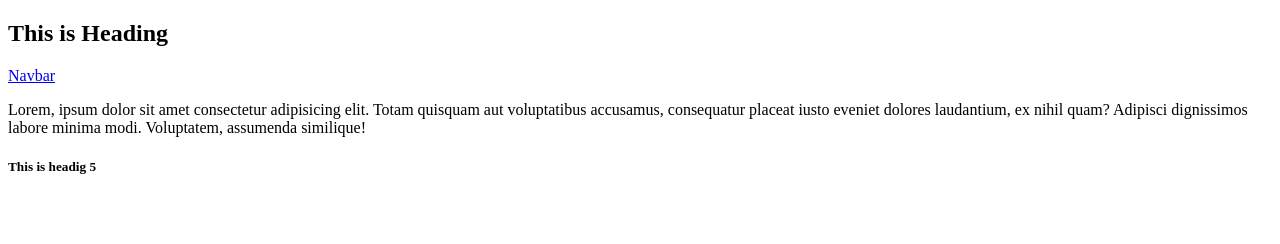
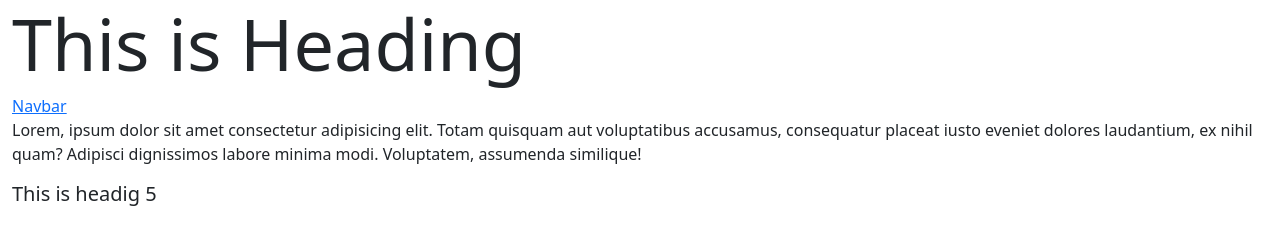
Before and after one commit to seasensr/test-web, a plain HTML site: page index.html in a window 1280 px wide. Drawn offline with nearby package versions, Linux system fonts and the light colour scheme.

Commit message:
Update index.html

```diff
--- a/index.html
+++ b/index.html
@@ -4,13 +4,18 @@
   <meta charset="UTF-8">
   <meta name="viewport" content="width=device-width, initial-scale=1.0">
   <title>This my Website</title>
+<link href="https://cdn.jsdelivr.net/npm/bootstrap@5.3.3/dist/css/bootstrap.min.css" rel="stylesheet" integrity="sha384-QWTKZyjpPEjISv5WaRU9OFeRpok6YctnYmDr5pNlyT2bRjXh0JMhjY6hW+ALEwIH" crossorigin="anonymous">
+<script src="https://cdn.jsdelivr.net/npm/bootstrap@5.3.3/dist/js/bootstrap.bundle.min.js" integrity="sha384-YvpcrYf0tY3lHB60NNkmXc5s9fDVZLESaAA55NDzOxhy9GkcIdslK1eN7N6jIeHz" crossorigin="anonymous"></script>
 </head>
 <body>
-  <div>
-    <h2>This is Heading</h2>
+  <div class="container-xxl">
+    <h2 class="display-2">This is Heading</h2>
     <a href="Navbar.html" target="_parent">Navbar</a>
     <p>Lorem, ipsum dolor sit amet consectetur adipisicing elit. Totam quisquam aut voluptatibus accusamus, consequatur placeat iusto eveniet dolores laudantium, ex nihil quam? Adipisci dignissimos labore minima modi. Voluptatem, assumenda similique!</p>
     <h5>This is headig 5</h5>
   </div>
+
+<script src="https://cdn.jsdelivr.net/npm/@popperjs/core@2.11.8/dist/umd/popper.min.js" integrity="sha384-I7E8VVD/ismYTF4hNIPjVp/Zjvgyol6VFvRkX/vR+Vc4jQkC+hVqc2pM8ODewa9r" crossorigin="anonymous"></script>
+<script src="https://cdn.jsdelivr.net/npm/bootstrap@5.3.3/dist/js/bootstrap.min.js" integrity="sha384-0pUGZvbkm6XF6gxjEnlmuGrJXVbNuzT9qBBavbLwCsOGabYfZo0T0to5eqruptLy" crossorigin="anonymous"></script>
 </body>
 </html>
```
